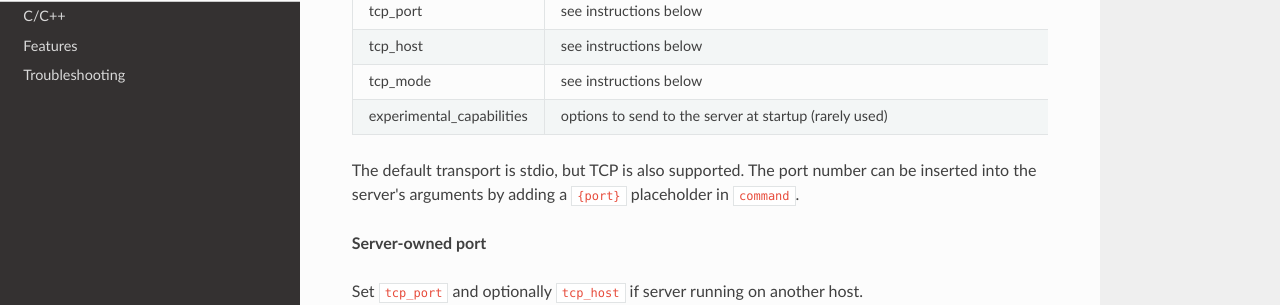
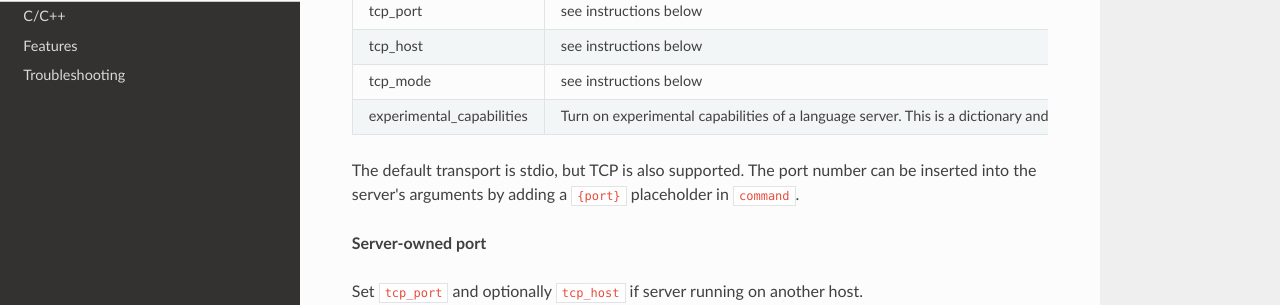
Before and after one commit to sublimelsp/LSP, an MkDocs documentation site: the page built from docs/index.md, in a window 1280 px wide and 900 px high, scrolled down 2166 px. Shown: the part 151-456 px from the top of the window. Built offline with MkDocs 1.6.1, drawn with Linux system fonts in a browser that asks for light colours; nearby versions of some CDN libraries.

Commit message:
Update experimental_capabilities description

```diff
--- a/docs/index.md
+++ b/docs/index.md
@@ -94,7 +94,7 @@ Some language servers support multiple languages, which can be specified in the
 | tcp_port | see instructions below |
 | tcp_host | see instructions below |
 | tcp_mode | see instructions below |
-| experimental_capabilities | options to send to the server at startup (rarely used) |
+| experimental_capabilities | Turn on experimental capabilities of a language server. This is a dictionary and differs per language server |
 
 The default transport is stdio, but TCP is also supported.
 The port number can be inserted into the server's arguments by adding a `{port}` placeholder in `command`.
```
